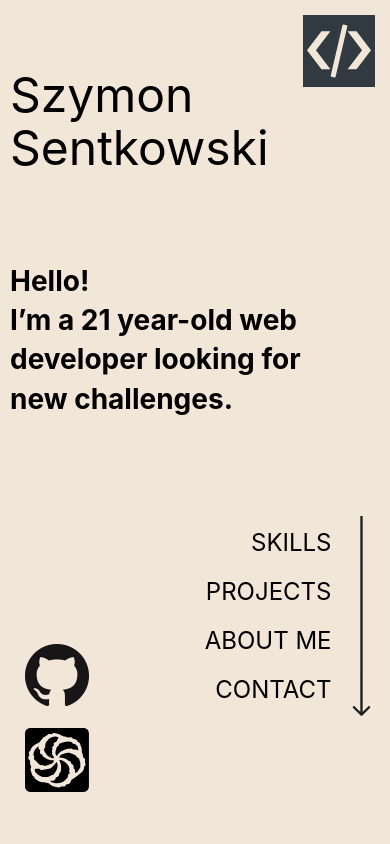
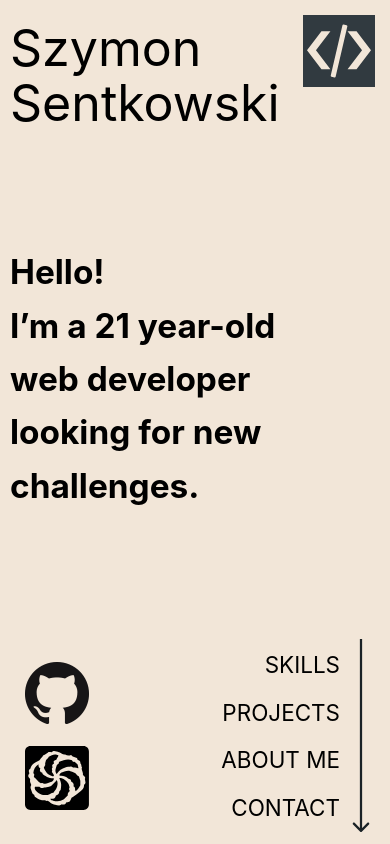
Before and after one commit to Sentkowski/Portfolio, a website: page index.html in a window 390 px wide. Shown: the top 844 px of the page. Drawn offline with Linux system fonts and the light colour scheme.

Commit message:
Made typography responsive

```diff
--- a/index.html
+++ b/index.html
@@ -16,7 +16,7 @@
     <main>
       <section class="welcome-section">
         <header class="welcome-header">
-          <h1 class="welcome-heading">Szymon Sentkowski</h1>
+          <h1 class="welcome-heading">Szymon<br>Sentkowski</h1>
           <p class="welcome-text">Hello!<br>
           I’m a 21 year-old web developer looking for new challenges.</p>
           <nav class="welcome-nav">
@@ -26,12 +26,7 @@
               <li class="welcome-nav-item">Projects</li>
               <li class="welcome-nav-item">About me</li>
               <li class="welcome-nav-item">Contact</li>
-            </ul>
-          </nav>
-          <div class="code-image-container">
-            <div class="code-image"></div>
-          </div>
-          <nav>
+              <li class="welcome-external-nav-wrapper">
                 <ul class="welcome-external-nav-list">
                   <li>
                     <a href="/">
@@ -44,7 +39,12 @@
                     </a>
                   </li>
                 </ul>
+              </li>
+            </ul>
           </nav>
+          <div class="code-image-container">
+            <div class="code-image"></div>
+          </div>
       </header>
       </section>
       <section class="skills-section">
--- a/styles.scss
+++ b/styles.scss
@@ -16,42 +16,53 @@ body {
     height: 100vh;
     display: flex;
     flex-direction: column;
-    justify-content: space-around;
+    justify-content: space-between;
 }
 
 .welcome-heading {
-    margin: 30px 10px 0;
-    font-size: 48px;
+    margin: 20px 100px 0 10px;
     font-weight: 400;
     line-height: 1.1;
+    font-size: calc(44px + 24 * ((100vw - 320px) / 880));
+
+    @media (orientation: portrait) {
+        font-size: calc(36px + 36 * ((100vh - 500px) / 880));
+    }
 }
 
 .welcome-text {
     width: 75%;
+    max-width: 550px;
     margin: 10px;
-    font-size: 28px;
+    font-size: calc(24px + 12 * ((100vw - 320px) / 880));
     font-weight: 700;
     line-height: 1.4;
+
+    @media (orientation: portrait) {
+        font-size: calc(24px + 24 * ((100vh - 500px) / 880));
+        line-height: 1.6;
+    }
 }
 
 .welcome-nav {
     position: relative;
-    width: 85%;
+    width: calc(100% - 50px);
     text-align: right;
 }
 
 .welcome-nav-item {
     margin: 25px 0;
-    font-size: 24px;
+    font-size: calc(22px + 6 * ((100vw - 320px) / 880));
     text-transform: uppercase;
     font-variant: small-caps;
+
 }
 
 .welcome-nav-arrow {
     position: absolute;
     top: 10px;
-    right: -10vw;
-    height: 200px;
+    right: -30px;
+    height: 90%;
 }
 
 .code-image-container {
@@ -72,11 +83,14 @@ body {
     background-image: url("images/code.svg");
 }
 
+.welcome-external-nav-wrapper {
+    position: absolute;
+    left: 25px;
+    top: calc(50% - 75px);
+}
+
 .welcome-external-nav-list {
     height: 150px;
-    position: absolute;
-    bottom: 50px;
-    left: 25px;
     display: flex;
     flex-direction: column;
     justify-content: space-between;
```
Also changed, not shown: styles.css. Lines whose indentation alone changed are shown as unchanged.
